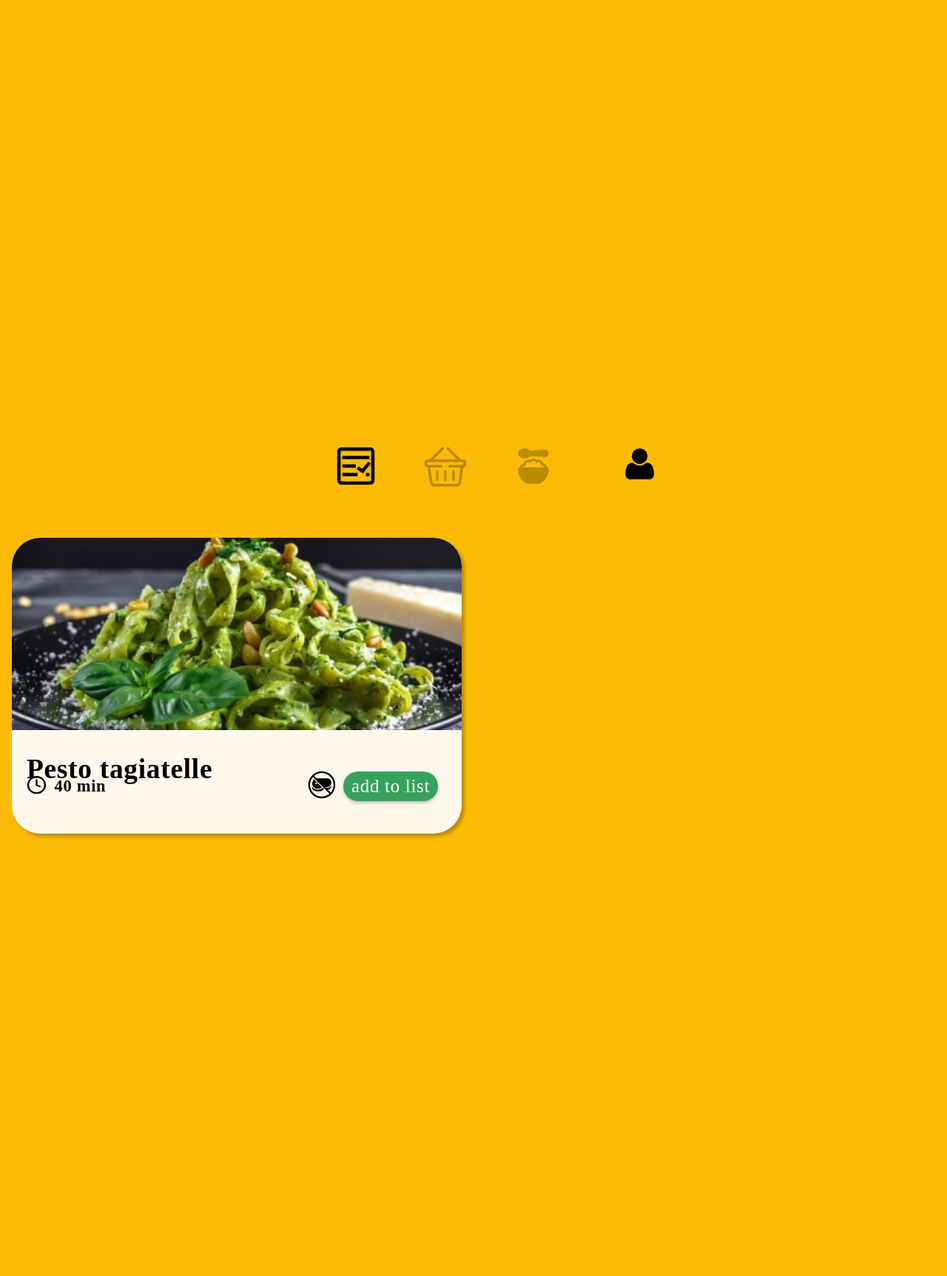
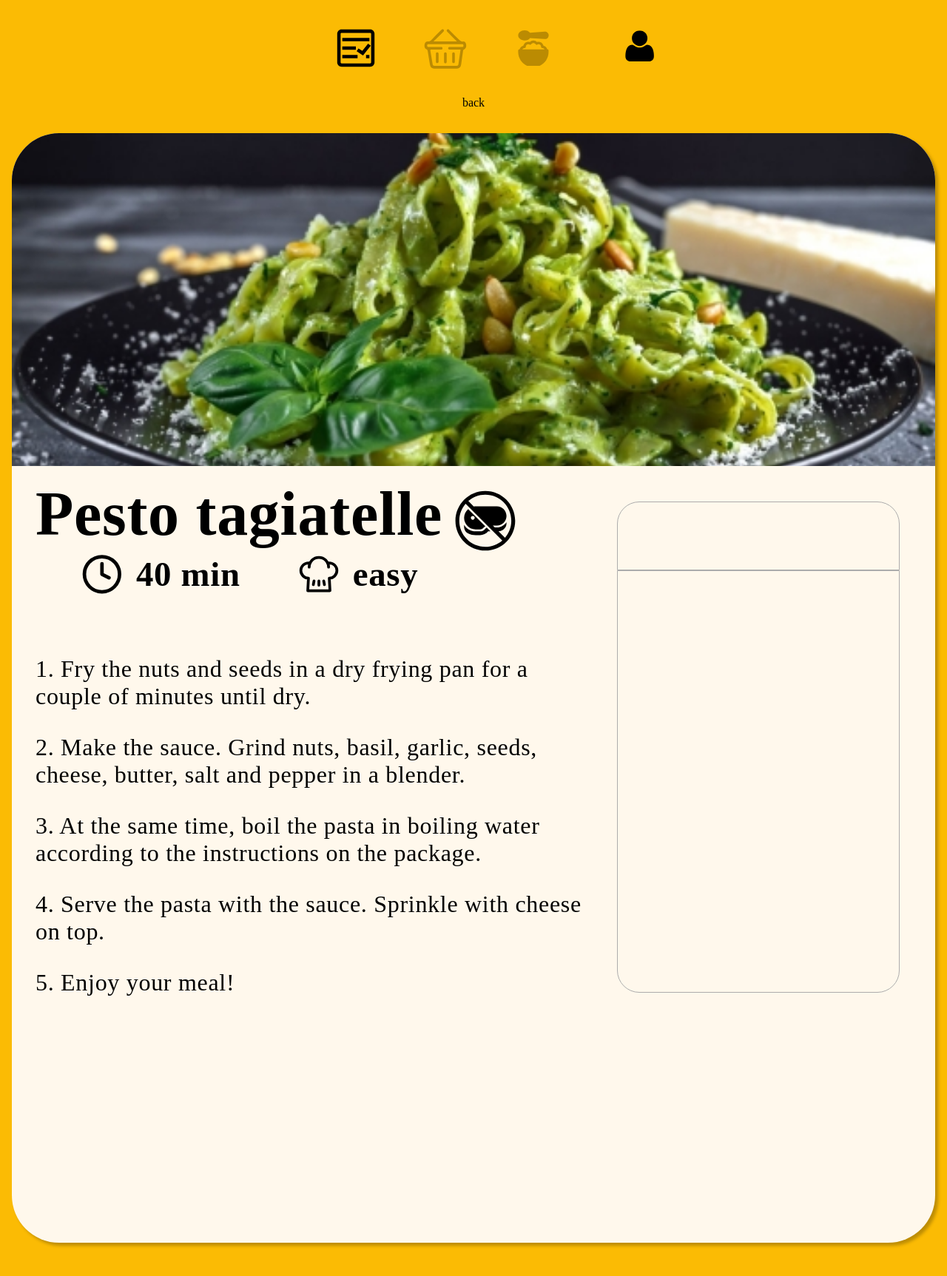
Before and after one commit to Zoltw/curcumo, a PHP site: page /meal in a window 1280 px wide. Shown: the top 1725 px of the page at 74% size. Run offline with PHP 8.4, Linux system fonts and the light colour scheme; some web fonts are replaced.

Commit message:
added some new content on meal page

```diff
--- a/public/css/meal.css
+++ b/public/css/meal.css
@@ -1,4 +1,4 @@
-section {
+.meals-container {
     display: grid;
     grid-template-columns: repeat(2, 1fr);
     grid-gap: 2em;
@@ -20,7 +20,7 @@ section {
     justify-content: space-between;
 }
 
-.meals-container>div>.meal-description {
+.meals-container>div>.meal-title {
     height: 10%;
     font-size: 130%;
     margin-left: 0.8em;
@@ -99,6 +99,133 @@ a.addButton {
     justify-content: center;
 }
 
+
+/* meal-page */
+
+.meal-section {
+    margin: 2em 0;
+    padding: 0 1em 1em 1em;
+    overflow: auto;
+}
+
+.meal-section>div>.meal-img {
+    height: 30%;
+    width: 100%;
+    object-fit: cover;
+    border-radius: 2em 2em 0 0;
+}
+
+.meal-section>div>div>.time-prepare {
+    margin-left: 1em;
+    display: flex;
+    justify-content: space-between;
+}
+
+.meal-section>div>div>.meal-title {
+    height: 10%;
+    font-size: 130%;
+    margin-left: 0.8em;
+    display: flex;
+    flex-direction: column;
+}
+
+.meal-section>div>div>.meal-title>h2 {
+    margin: 0;
+}
+
+.meal-section>div>div>div>.property-meal {
+    display: flex;
+    align-items: center;
+    font-size: 2.5rem;
+    margin-bottom: 5rem;
+}
+
+.meal-section>div>div>p {
+
+}
+
+.meal-section>div>div>div>.property-meal>h3 {
+    margin: 0 1rem 0 1rem;
+}
+
+.meal-section>div>div>div>.add-cont {
+    display: flex;
+    align-items: center;
+}
+
+.meal-section>div>div>div>div>.clock-icon {
+    display: flex;
+    width: 1.5em;
+    height: 1.5em;
+    margin-left: 1.5em;
+}
+
+.meal-section>div>div>div>div>.mini-icon {
+    display: flex;
+    width: 1.5em;
+    height: 1.5em;
+    margin-top: 2rem;
+}
+
+.meal-section>div>div>.addButton {
+    background: #35A35C;
+    box-shadow: 0px 2.2117px 4.4234px rgba(0, 0, 0, 0.25);
+    border-radius: 22.117px;
+
+}
+
+.meal-section>div {
+    background: #FFF8EC;
+    border-radius: 2em;
+    box-shadow: 4px 4px 4px rgba(0, 0, 0, 0.25);
+    height: 1500px;
+    font-family: 'Dongle';
+    font-size: 200%;
+    margin-bottom: 1em;
+    letter-spacing: 0.7px;
+    display: flex;
+    flex-direction: column;
+}
+
+
+.meal-section>div>div>div>.meal-descript {
+    font-size: 3.5rem;
+    display: flex;
+}
+
+.meal-section>div>div>div>.meal-descript>h2 {
+    margin: 1rem 1rem 0 0;
+}
+
+.meal-section>div>div>div>.border-top {
+    width: 380px;
+    height: 91px;
+    left: 816px;
+    top: 641px;
+
+    border: 1px solid #ACACAC;
+    border-radius: 30px 30px 0px 0px;
+}
+
+.meal-section>div>div>div>.border-bottom {
+    width: 380px;
+    height: 569px;
+    left: 816px;
+    top: 731px;
+
+    border: 1px solid #ACACAC;
+    border-radius: 0px 0px 30px 30px;
+}
+
+.meal-section>div>div {
+    display: flex;
+    margin-left: 2rem;
+}
+
+.meal-section>div>div>.meal-products {
+    margin: 3rem;
+}
+
 @media only screen and (max-device-width: 450px) {
     section {
         grid-template-columns: repeat(1, 1fr);
--- a/public/views/meal.php
+++ b/public/views/meal.php
@@ -17,20 +17,38 @@
             <img src="public/img/user-icon.svg" alt="">
         </div>
     </div>
-    <section class="meals-container">
+    <div class="back-button">
+        <a class="backButton">back</a>
+    </div>
+    <section class="meal-section">
         <div id="meal-1">
             <img class="meal-img" src="public/img/meal-images/pesto-tagiatelle.jpg" alt="">
+            <div>
                 <div class="meal-description">
+                    <div class="meal-descript">
                         <h2>Pesto tagiatelle</h2>
+                        <img class="mini-icon" src="public/img/vegetarian-icon.svg" alt="">
                     </div>
-            <div class="time-prepare">
                     <div class="property-meal">
                         <img class="clock-icon" src="public/img/clock-icon.svg" alt="">
                         <h3>40 min</h3>
+                        <img class="clock-icon" src="public/img/hatLogo-mini.svg" alt="">
+                        <h3>easy</h3>
                     </div>
-                <div class="add-cont">
-                    <img class="mini-icon" src="public/img/vegetarian-icon.svg" alt="">
-                    <a class="addButton">add to list</a>
+                    <p>1. Fry the nuts and seeds in a dry frying pan for a couple of minutes until dry.</p>
+                    <p>2. Make the sauce. Grind nuts, basil, garlic, seeds, cheese, butter, salt and pepper in a blender.</p>
+                    <p>3. At the same time, boil the pasta in boiling water according to the instructions on the package.</p>
+                    <p>4. Serve the pasta with the sauce. Sprinkle with cheese on top.</p>
+                    <p>5. Enjoy your meal!</p>
+                </div>
+                <div class="meal-products">
+                    <div class="border-top">
+                        <!-- <img class="mini-icon" src="public/img/vegetarian-icon.svg" alt="">
+                        <a class="addButton">add to list</a> -->
+                        <!-- <div class="border-top"></div>
+                        <div class="border-bottom"></div> -->
+                    </div>
+                    <div class="border-bottom"></div>
                 </div>
             </div>
         </div>
```
Also changed, not shown: public/img/left-arrow-icon.svg (added), public/img/minus-icon.svg (added), public/img/plus-icon.svg (added). Lines whose indentation alone changed are shown as unchanged.
